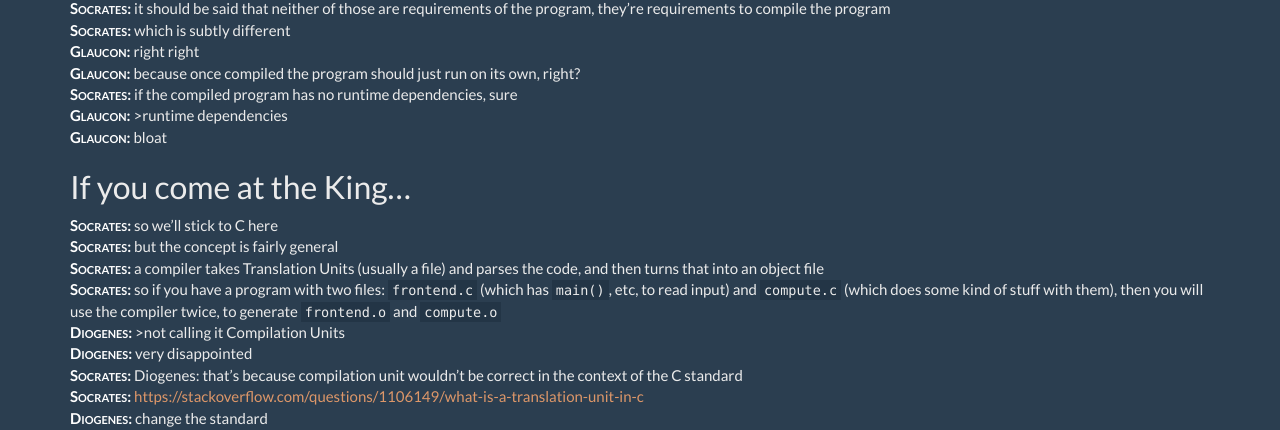
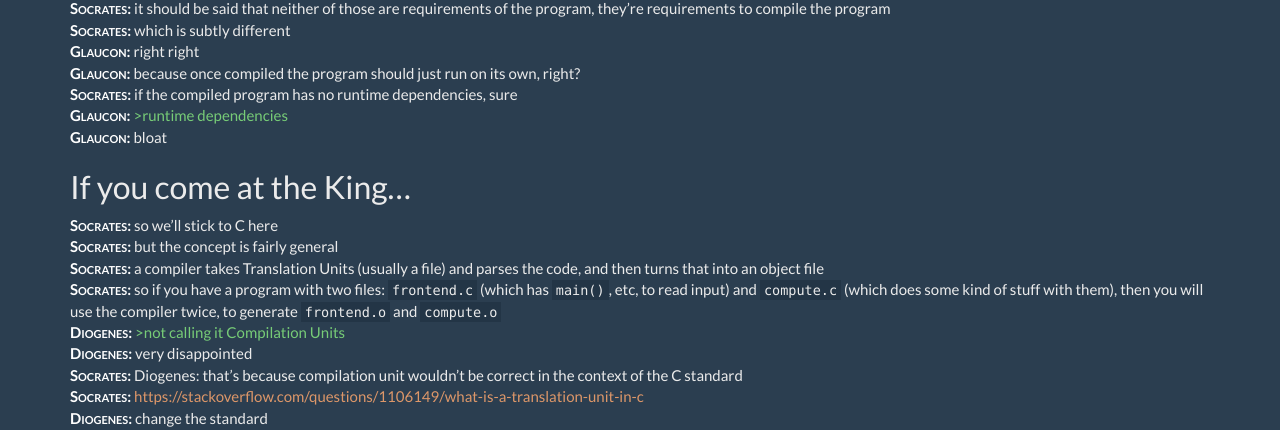
Before and after one commit to scriptkitties/fglt, a Jekyll site: the page built from _agora/book-02-why-cant-i-compile-all-this-bloat.md, in a window 1280 px wide. Shown: the part 839-1269 px from the top of the page. Built offline with Jekyll 4.4.1, drawn with Linux system fonts in a browser that asks for light colours.

Commit message:
>greentexting in Socratic dialogues

```diff
--- a/_agora/book-02-why-cant-i-compile-all-this-bloat.md
+++ b/_agora/book-02-why-cant-i-compile-all-this-bloat.md
@@ -37,7 +37,7 @@ Prelude
 <b class="name">Glaucon:</b> right right
 <b class="name">Glaucon:</b> because once compiled the program should just run on its own, right?
 <b class="name">Socrates:</b> if the compiled program has no runtime dependencies, sure
-<b class="name">Glaucon:</b> &gt;runtime dependencies
+<b class="name">Glaucon:</b> <span class="greentext">&gt;runtime dependencies</span>
 <b class="name">Glaucon:</b> bloat
 
 If you come at the King...
@@ -47,7 +47,7 @@ If you come at the King...
 <b class="name">Socrates:</b> but the concept is fairly general
 <b class="name">Socrates:</b> a compiler takes Translation Units (usually a file) and parses the code, and then turns that into an object file
 <b class="name">Socrates:</b> so if you have a program with two files: `frontend.c` (which has `main()`, etc, to read input) and `compute.c` (which does some kind of stuff with them), then you will use the compiler twice, to generate `frontend.o` and `compute.o`
-<b class="name">Diogenes:</b> &gt;not calling it Compilation Units
+<b class="name">Diogenes:</b> <span class="greentext">&gt;not calling it Compilation Units</span>
 <b class="name">Diogenes:</b> very disappointed
 <b class="name">Socrates:</b> Diogenes: that's because compilation unit wouldn't be correct in the context of the C standard
 <b class="name">Socrates:</b> <https://stackoverflow.com/questions/1106149/what-is-a-translation-unit-in-c>
@@ -169,10 +169,10 @@ The road less travelled by, for a reason
 <b class="name">Thrasymachus:</b> The sooner Glaucon realises he needs to install Ubuntu and learn how to `echo` and `cd`, the happier he will be
 <b class="name">Adeimantus:</b> ^
 <b class="name">Thrasymachus:</b> But it looks like it's going to take a long time
-<b class="name">Glaucon:</b> &gt;install Ubuntu
+<b class="name">Glaucon:</b> <span class="greentext">&gt;install Ubuntu</span>
 <b class="name">Glaucon:</b> I don't understand why I wouldn't just use BSD or Void like an adult
 <b class="name">Adeimantus:</b> because you're *not* an adult
-<b class="name">Adeimantus:</b> &gt;`apt install build-essential`
+<b class="name">Adeimantus:</b> `apt install build-essential`
 <b class="name">Adeimantus:</b> "look ma I can compile shit"
 <b class="name">Glaucon:</b> Although, since NetBSD is borked, and I can't install MINIX
 <b class="name">Glaucon:</b> I'm a bit limited on BSD options
@@ -246,7 +246,7 @@ Keep it simple and/or difficult
 <b class="name">Glaucon:</b> yeah I know it's way too powerful
 <b class="name">Glaucon:</b> I'm gonna have to find a weaker PC, or use the ao486 core on the MiSTer
 <b class="name">Glaucon:</b> <https://github.com/sergev/LiteBSD>
-<b class="name">Socrates:</b> &gt;runs only on PIC32
+<b class="name">Socrates:</b> <span class="greentext">&gt;runs only on PIC32</span>
 <b class="name">Socrates:</b> damn
 <b class="name">Socrates:</b> do it
 <b class="name">Socrates:</b> that'd be sick as fuck
@@ -282,7 +282,7 @@ The truth gets vicious when you corner it
 <b class="name">Glaucon:</b> lemme find one to buy
 <b class="name">Socrates:</b> OK, well, like I said, I recommend Arduino if you want to go down this path
 <b class="name">Socrates:</b> understand that you'll be using C, but not in an environment like anything you've programmed before
-<b class="name">Glaucon:</b> &gt;he thinks I've programmed before
+<b class="name">Glaucon:</b> <span class="greentext">&gt;he thinks I've programmed before</span>
 <b class="name">Glaucon:</b> haha
 <b class="name">Socrates:</b> OK, let me put it this way. you will need to learn a custom variant of C, use a custom compiler, assembler, linker, hardware programming tools, and learn electronics enough (way past the "build your own Z80 stuff")
 <b class="name">Glaucon:</b> Okay, now
@@ -396,7 +396,7 @@ Learn Python, dammit
 <b class="name">Socrates:</b> which is really the crux of why this is so painful
 <b class="name">Glaucon:</b> of course, but I have learned a lot
 <b class="name">Socrates:</b> yes, the slow and hard way
-<b class="name">Glaucon:</b> &gt;the slow and hard way
+<b class="name">Glaucon:</b> <span class="greentext">&gt;the slow and hard way</span>
 <b class="name">Glaucon:</b> it's been a few days lmao
 <b class="name">Socrates:</b> yes, and it's going to take, many, many, many more
 <b class="name">Glaucon:</b> it's a lot faster than I ever learned before
@@ -423,7 +423,7 @@ Learn Python, dammit
 <b class="name">Socrates:</b> there's a reason why we teach python rather than C in schools
 <b class="name">Socrates:</b> some might say it's right, some might say it's wrong
 <b class="name">Socrates:</b> but teaching the concepts without the sharp edges is sensible
-<b class="name">Glaucon:</b> &gt;paying to learn python
+<b class="name">Glaucon:</b> <span class="greentext">&gt;paying to learn python</span>
 <b class="name">Glaucon:</b> do you think I should pay to learn python?
 <b class="name">Socrates:</b> unironically yes, you should learn at least some high level language first
 <b class="name">Socrates:</b> then C
--- a/assets/css/main.css
+++ b/assets/css/main.css
@@ -153,3 +153,6 @@ b.name {
 span.name {
 	font-variant: small-caps;
 }
+.greentext {
+	color: #77cc77;
+}
```
Also changed, not shown: _agora/book-01-the-tragedy-of-open-hardware.md (+1 -1 lines).
